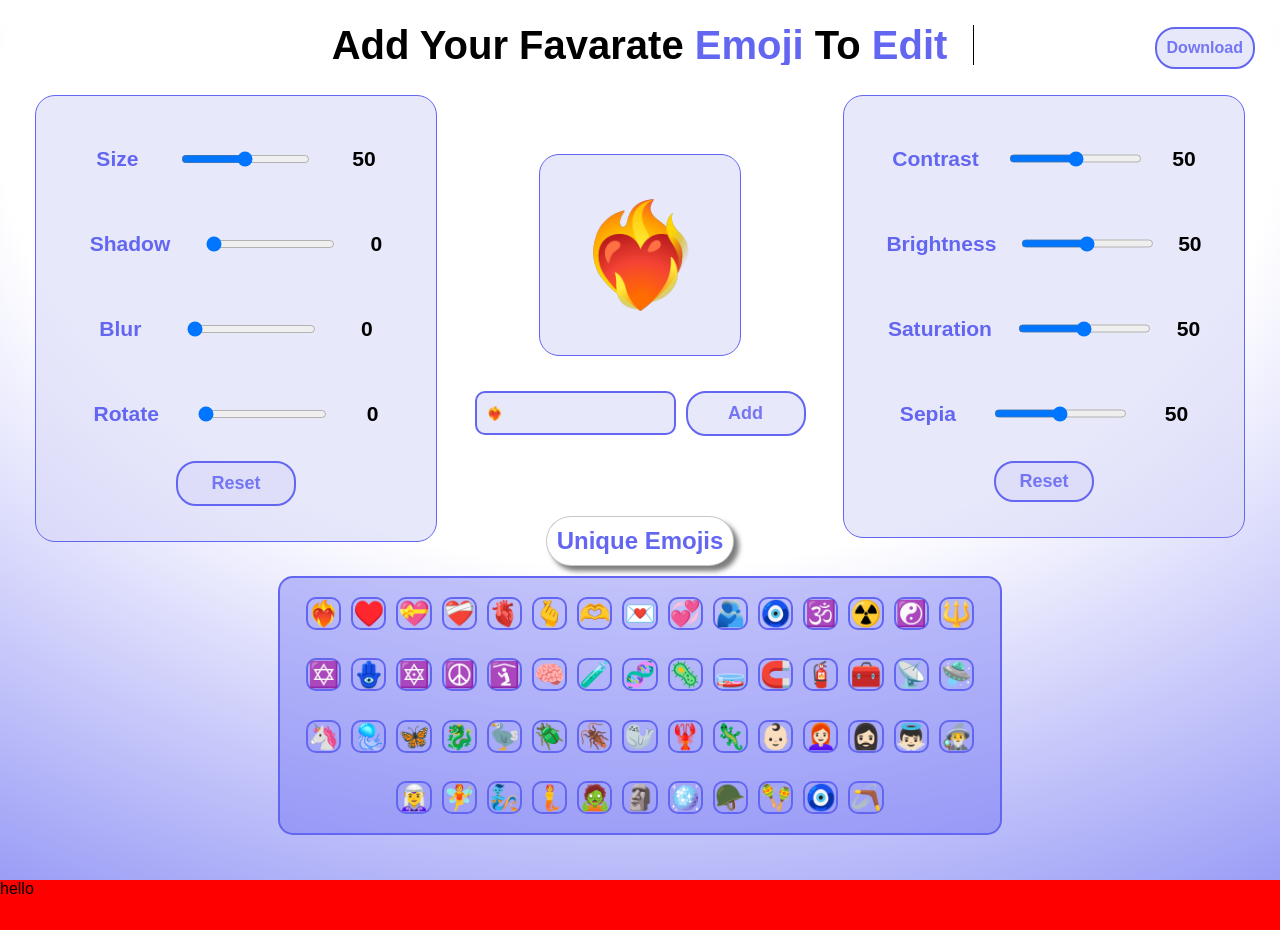
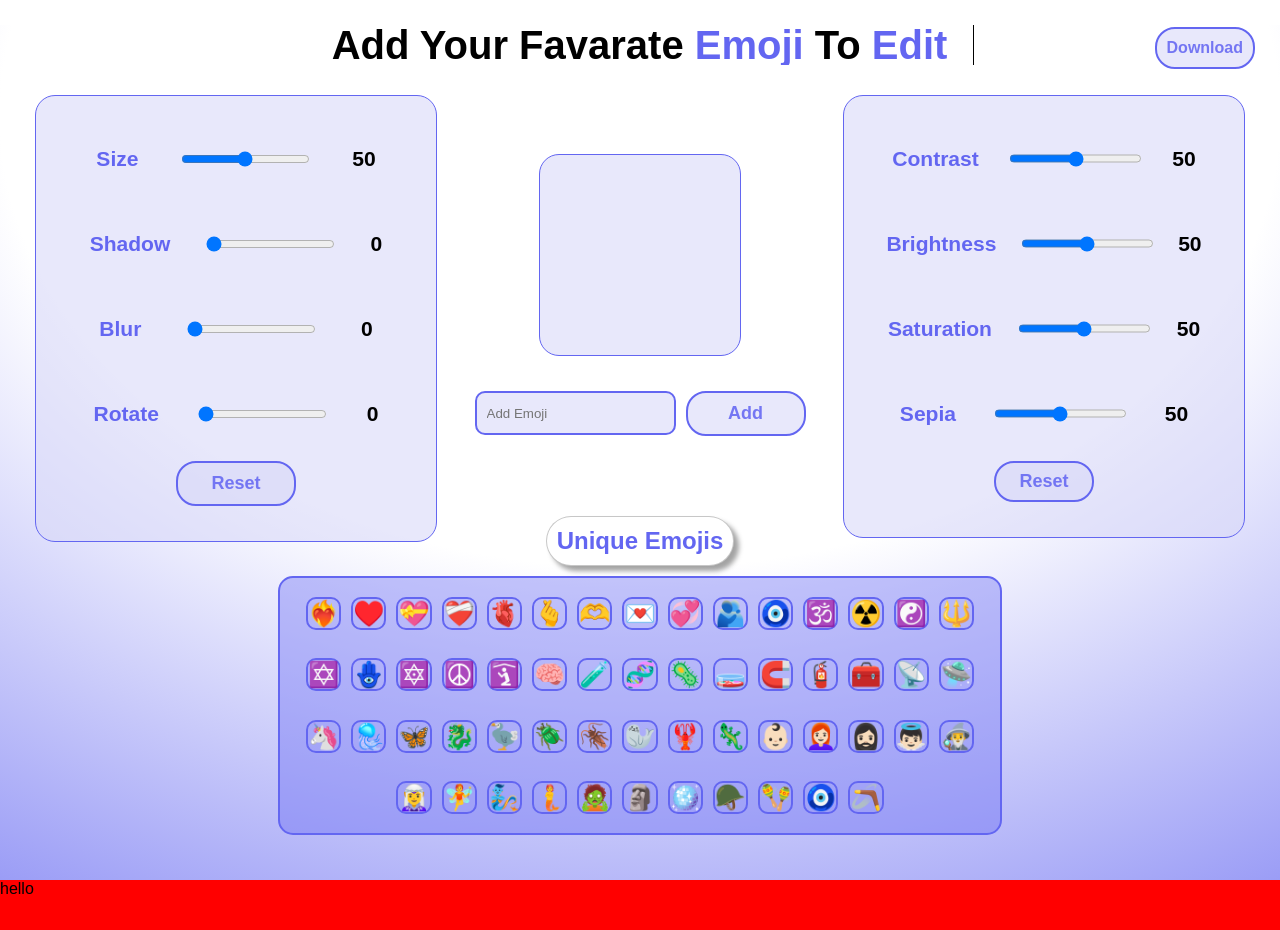
Before and after one commit to satyamrk18/Emoji-Editor, a React (Vite) app: page / in a window 1280 px wide. Built offline with nearby package versions, Linux system fonts and the light colour scheme.

Commit message:
error msg added

```diff
--- a/src/App.css
+++ b/src/App.css
@@ -85,7 +85,7 @@
   margin:0 auto;
   margin-bottom:30px;
   border-radius:30px;
-  box-shadow: 5px 5px 5px rgba(0, 0, 0, 0.516);
+  box-shadow: 5px 5px 5px rgba(0, 0, 0, 0.365);
   border:1px solid rgba(128, 128, 128, 0.445);
 }
 .range {
@@ -205,6 +205,13 @@
   border-radius: 20px;
   padding: 20px;
 }
+.error-msg
+{
+  color:red;
+  position:relative;
+  text-align:center;
+
+}
 .font-color label {
   font-size: 25px;
   font-weight: 600;
--- a/src/App.jsx
+++ b/src/App.jsx
@@ -1,12 +1,12 @@
 import "./App.css";
-import { useRef, useState } from "react";
+import { useRef, useState, useEffect } from "react";
 import Emoji from "./EmojiButton.jsx";
 import Edit from "./Edit.jsx";
 import DownloadButton from "./DownloadEmoji.jsx";
 import Heading from "./Heading.jsx";
 import Footer from "./Footer.jsx";
 const App = () => {
-  const [emoji, setEmoji] = useState("❤️‍🔥");
+  const [emoji, setEmoji] = useState("");
   const [range, setRange] = useState(50);
   const [blur, setBlur] = useState(0);
   const [dropShadow, setdropShadow] = useState(0);
@@ -15,7 +15,7 @@ const App = () => {
   const [brightness, setBrightness] = useState(50);
   const [saturate, setSaturate] = useState(50);
   const [sepia, setSepia] = useState(50);
-
+  const [error, setError] = useState("");
   const emojis = [
     "❤️‍🔥",
     "♥️",
@@ -50,7 +50,6 @@ const App = () => {
     "📡",
     "🛸",
 
-
     "🦄",
     "🪼",
     "🦋",
@@ -81,6 +80,16 @@ const App = () => {
   ];
 
   const captureRef = useRef(null);
+  useEffect(() => {
+    if (emoji.length == 1) {
+      setError("");
+    } else if (emoji.length > 1) {
+      setError("Emoji Must Contain Single Character ");
+      setEmoji("❤️‍🩹");
+    } else {
+      setError("");
+    }
+  }, [emoji]);
 
   return (
     <div className="container">
@@ -181,13 +190,20 @@ const App = () => {
           type="text"
           name="emoji"
           placeholder="Add Emoji"
-          value={emoji}
           onChange={(e) => {
             setEmoji(e.target.value);
           }}
         />
-        <button className="reset-btn" onClick={()=>{setEmoji(emoji);}}>Add</button>
+        <button
+          className="reset-btn"
+          onClick={() => {
+            setEmoji(emoji);
+          }}
+        >
+          Add
+        </button>
       </div>
+      <h3 className="error-msg">{error}</h3>
       <span>
         <h2 className="emoji-heading">Unique Emojis</h2>
       </span>
```
